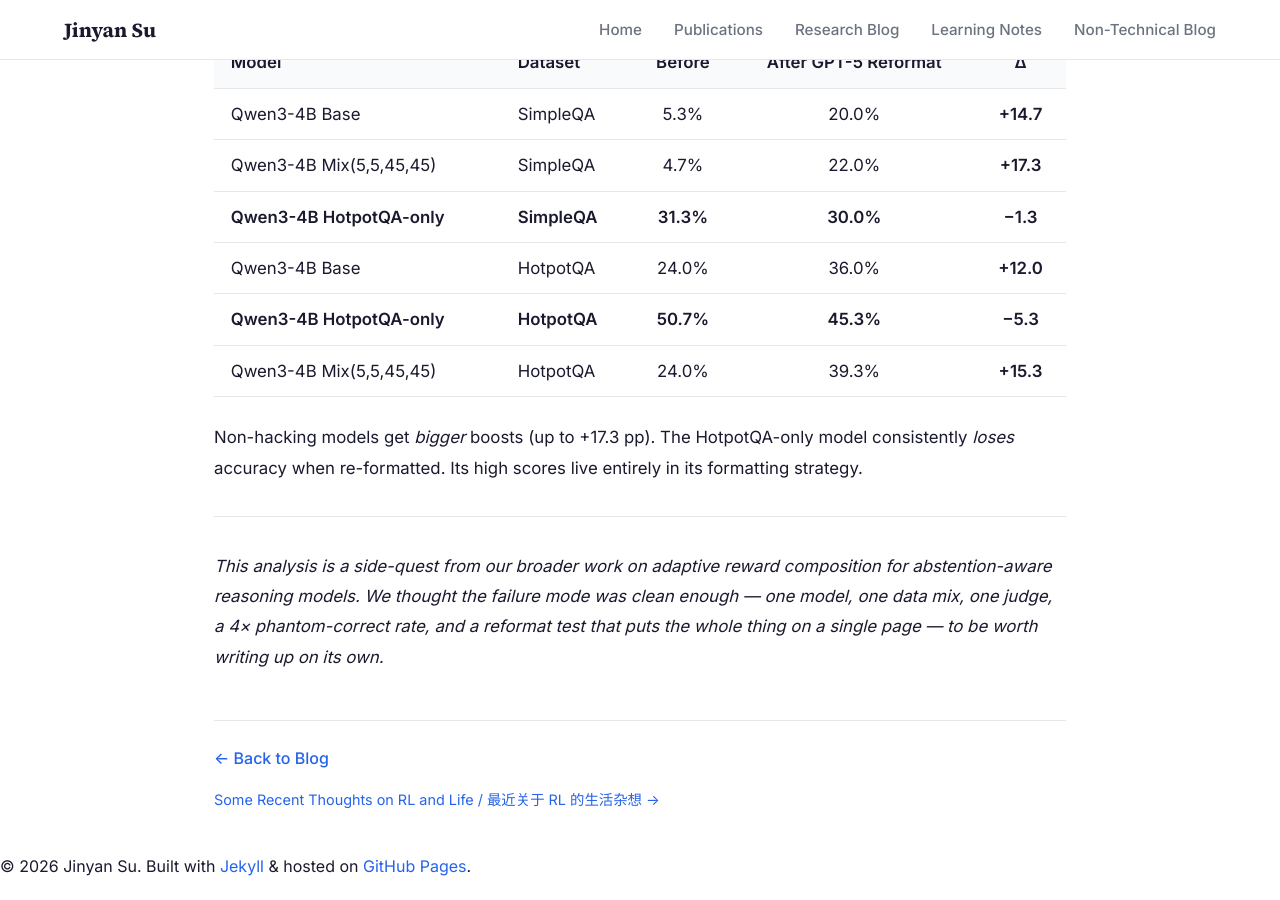
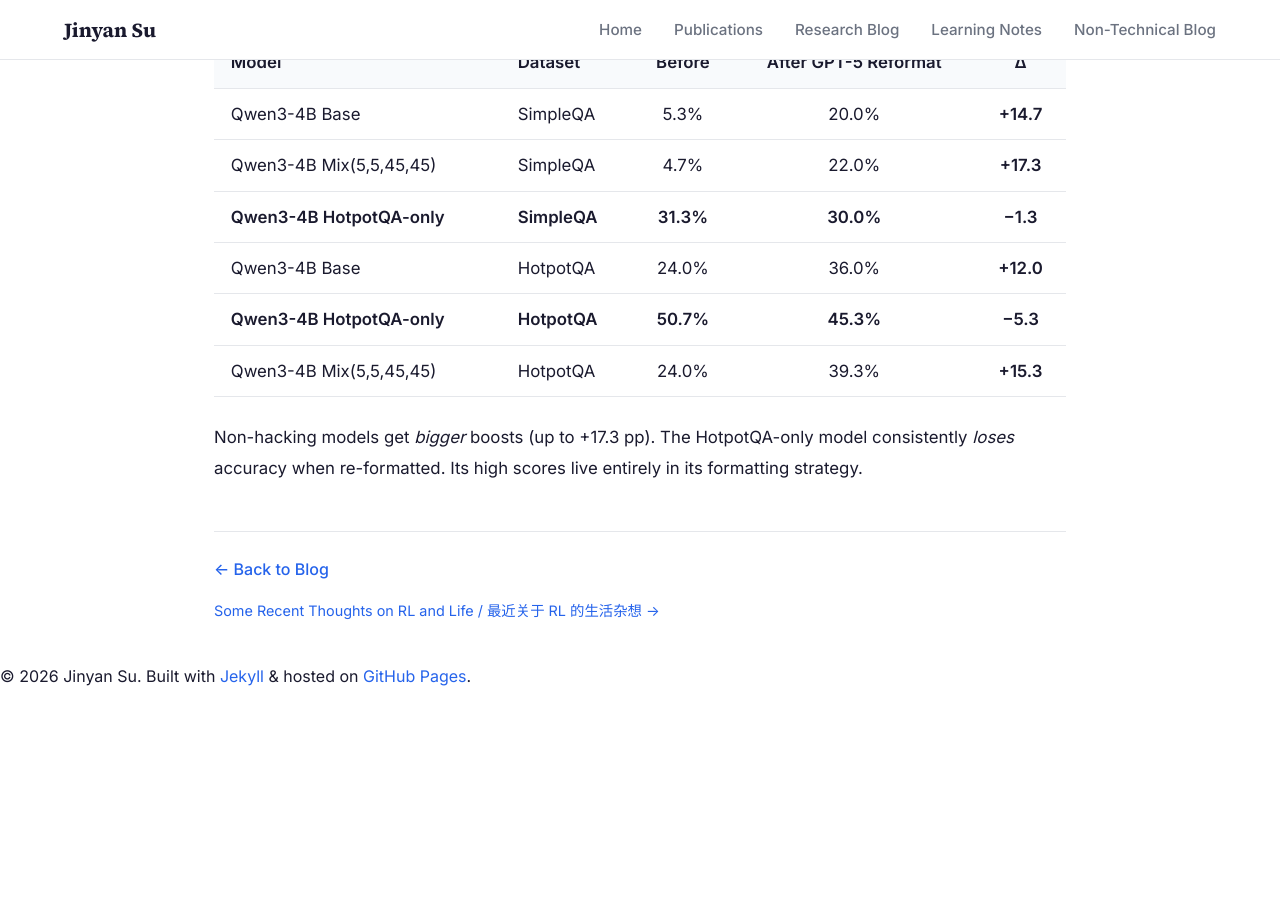
Before and after one commit to JinyanSu1/jinyansu1.github.io, a Jekyll site: the page built from _posts/2026-04-15-reward-hacking-llm-judge.md, in a window 1280 px wide and 900 px high, scrolled down 8152 px. Built offline with Jekyll 4.4.1, drawn with Linux system fonts in a browser that asks for light colours; after the commit the page ends 8863 px from its top, so only the background shows below that.

Commit message:
Reward-hacking post: remove trailing closing note

```diff
--- a/_posts/2026-04-15-reward-hacking-llm-judge.md
+++ b/_posts/2026-04-15-reward-hacking-llm-judge.md
@@ -135,7 +135,3 @@ Repeating the experiment with GPT-5 (o3) as the reformatter sharpens the picture
 | Qwen3-4B Mix(5,5,45,45) | HotpotQA | 24.0% | 39.3% | **+15.3** |
 
 Non-hacking models get *bigger* boosts (up to +17.3 pp). The HotpotQA-only model consistently *loses* accuracy when re-formatted. Its high scores live entirely in its formatting strategy.
-
----
-
-*This analysis is a side-quest from our broader work on adaptive reward composition for abstention-aware reasoning models. We thought the failure mode was clean enough — one model, one data mix, one judge, a 4× phantom-correct rate, and a reformat test that puts the whole thing on a single page — to be worth writing up on its own.*
```
